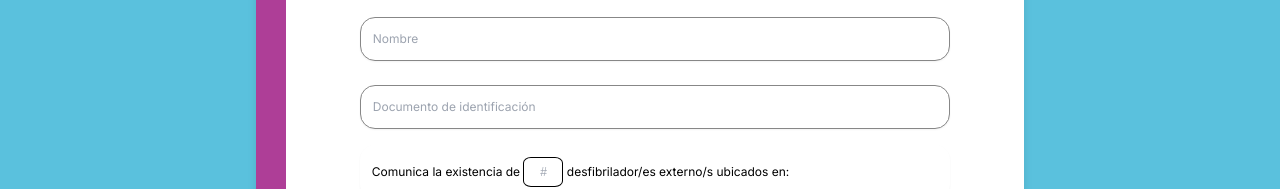
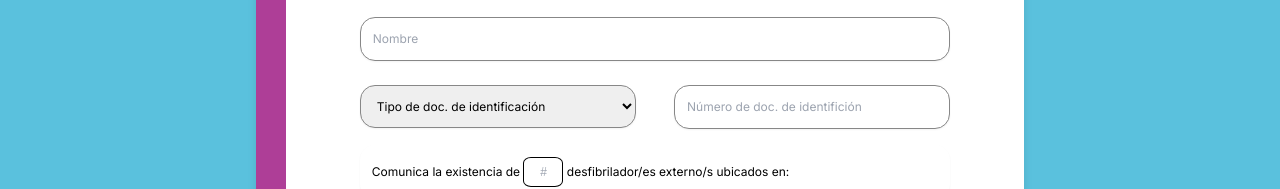
Before and after one commit to jior1626/dea_frontend, a Next.js app: page /anexo2 in a window 1280 px wide. Shown: the part 386-575 px from the top of the page. Built offline with nearby package versions, Linux system fonts and the light colour scheme.

Commit message:
Correcciones de campos anexo2, anexo2pagina1

```diff
--- a/app/anexo2/anexo2.css
+++ b/app/anexo2/anexo2.css
@@ -94,7 +94,23 @@ main {
   padding: 0 19px;
   color: #000;
 }
+.bloqueColumn{
+  display: flex;
+  justify-content: space-between;
+  width: 100%;
+  padding: 0 19px;
+}
+.bloque2 {
+  width: 100%;
+  padding-right: 19px;
+  text-align: left;
+}
 
+.bloque3 {
+  width: 100%;
+  padding-left: 19px;
+  text-align: left;
+}
 .inputForm {
   margin-top: 0.5rem;
   margin-bottom:0.5rem ;
@@ -182,7 +198,9 @@ main {
     justify-content: left;
     padding: 30px 10%;
   }
-
+  .bloqueColumn{
+    padding: 0 10%;
+  }
   .tituloanexo {
     color: #000;
     font-size: 18px;
--- a/app/anexo2/page.tsx
+++ b/app/anexo2/page.tsx
@@ -5,8 +5,14 @@ import Footer from "../components/Footer";
 import "./anexo2.css";
 import { useRouter } from "next/navigation";
 import React, { useState } from "react";
-import { EyeSlash, Eye, ChevronLeft, User, HomeOut} from "../components/iconos";
-import {InstruccionesInstalacion} from "../components/modals";
+import {
+  EyeSlash,
+  Eye,
+  ChevronLeft,
+  User,
+  HomeOut,
+} from "../components/iconos";
+import { InstruccionesInstalacion } from "../components/modals";
 
 export default function Options() {
   const router = useRouter();
@@ -35,6 +41,8 @@ export default function Options() {
   // Estados para cada uno de los campos del formulario y para los errores
   const [nombreCompleto, setNombreCompleto] = useState("");
   const [documentoIdentificacion, setDocumentoIdentificacion] = useState("");
+  const [tipodocumentoIdentificacion, setTipodocumentoIdentificacion] =
+    useState("");
   const [existenciaDesfibriladores, setExistenciaDesfibriladores] =
     useState("1");
   const [nombreSitio, setNombreSitio] = useState("");
@@ -45,20 +53,21 @@ export default function Options() {
   // Función para validar todos los campos antes de navegar
   const validateFields = () => {
     const newErrors = [];
-    if (nombreCompleto.length < 6)
+    if (nombreCompleto.length < 1)
       newErrors.push("El nombre completo es obligatorio.");
-    if (
-      documentoIdentificacion.length < 8
-    ) {
+    if (documentoIdentificacion.length < 7 && documentoIdentificacion.length > 10 ) {
       newErrors.push("El documento de identificación debe tener  dígitos.");
+    }
+    if (!tipodocumentoIdentificacion.trim()) {
+      newErrors.push("El tipo de documento es obligatorio.");
     }
     if (existenciaDesfibriladores.length < 1) {
       newErrors.push("Debe indicar la cantidad de desfibriladores.");
     }
-    if (nombreSitio.length < 4) {
+    if (nombreSitio.length < 1) {
       newErrors.push("El nombre del sitio es obligatorio.");
     }
-    if (direccion.length < 5) {
+    if (direccion.length < 1) {
       newErrors.push("La dirección es obligatoria.");
     }
     if (codigoPostal.length < 4 || !/^\d{5}$/.test(codigoPostal)) {
@@ -91,7 +100,9 @@ export default function Options() {
     <main className="flex-container">
       <Header />
       <div className="iconos">
-        <a href="options"><ChevronLeft /></a>
+        <a href="options">
+          <ChevronLeft />
+        </a>
         <User />
       </div>
       <div className="contenedor">
@@ -121,33 +132,57 @@ export default function Options() {
           )}
         </div>
 
-        <div className="bloque">
-          <input
-            type="number"
-            inputmode="numeric"
-            className="inputForm"
-            placeholder="Documento de identificación"
-            onKeyDown={handleKeyDown}
-            onChange={(e) => setDocumentoIdentificacion(e.target.value)}
-            value={documentoIdentificacion}
+        <div className="bloqueColumn">
+          <div className="bloque2">
+            <select
+              id="numeroidentificacion"
+              className="inputForm"
+              onChange={(e) => setTipodocumentoIdentificacion(e.target.value)}
+            >
+              <option value="Cedula">Tipo de doc. de identificación</option>
+              <option value="Cedula">Tarjeta de Identidad</option>
+              <option value="Pasaporte">Cedula de Ciudadanía</option>
+              <option value="Cedula">Cedula de Extranjería</option>
+              <option value="Cedula">Registro Civil</option>
+              <option value="Cedula">Pasaporte</option>
+              <option value="Cedula">Permiso Especial de Permanencia</option>
+              <option value="Cedula">Documento Extranjero</option>
+              <option value="Cedula">Sin Documento</option>
+            </select>
+            {errores.includes("El tipo de documento es obligatorio.") && (
+              <p className="textRed">El tipo de documento es obligatorio.</p>
+            )}
+          </div>
 
-          />
-          {/* Mensaje de error para el documento de identificación, si existe */}
-          {errores.includes(
-            "El documento de identificación debe tener  dígitos."
-          ) && (
-            <p className="textRed">
-              El documento de identificación debe tener  dígitos.
-            </p>
-          )}
+          <div className="bloque3">
+            <input
+              type="number"
+              id="documentoidentificacion"
+              placeholder="Número de doc. de identifición"
+              className="inputForm"
+              onKeyDown={handleKeyDown}
+              onChange={(e) => setDocumentoIdentificacion(e.target.value)}
+            />
+            {errores.includes("El documento es obligatorio.") && (
+              <p className="textRed">El documento es obligatorio.</p>
+            )}
+          </div>
         </div>
 
         <div className="bloque">
-
-          <div >
-          <p className="inputFormP">
-            Comunica la existencia de  <input type="text" placeholder="#" inputmode="numeric" pattern="[0-9]*" className="numberDesfribiladores" name="numero_desfibriladores" /> desfibrilador/es externo/s ubicados en:
-          </p>
+          <div>
+            <p className="inputFormP">
+              Comunica la existencia de{" "}
+              <input
+                type="text"
+                placeholder="#"
+                inputmode="numeric"
+                pattern="[0-9]*"
+                className="numberDesfribiladores"
+                name="numero_desfibriladores"
+              />{" "}
+              desfibrilador/es externo/s ubicados en:
+            </p>
           </div>
 
           <input
@@ -185,9 +220,7 @@ export default function Options() {
           />
           {/* Mensaje de error para el código postal, si existe */}
           {errores.includes("El código postal debe tener 5 dígitos.") && (
-            <p className="textRed">
-              El código postal debe tener 5 dígitos.
-            </p>
+            <p className="textRed">El código postal debe tener 5 dígitos.</p>
           )}
         </div>
 
--- a/app/anexo2pagina1/anexo2pagina1.css
+++ b/app/anexo2pagina1/anexo2pagina1.css
@@ -84,7 +84,7 @@
   }
 
   .inputForm {
-    margin-top: 1rem;
+    margin-bottom: 1rem;
     width: 100%;
     padding: 0.75rem;
     border-radius: 15px;
@@ -94,6 +94,17 @@
     font-size: 12px;
   }
 
+  .inputForm1 {
+    margin-bottom: 1rem;
+    margin-top: 2rem;
+    width: 100%;
+    padding: 0.75rem;
+    border-radius: 15px;
+    box-shadow: 0 1px 2px 0 rgba(0, 0, 0, 0.05);
+    border: 1px solid #878787;
+    color: #000;
+    font-size: 12px;
+  }
 
   .btn-sesenta {
     width: 60%;
--- a/app/anexo2pagina1/page.tsx
+++ b/app/anexo2pagina1/page.tsx
@@ -111,13 +111,13 @@ export default function Options() {
         <div className="bloque">
           <select
             name="department"
-            className="inputForm"
+            className="inputForm1"
             placeholder="Selecciona un departamento"
             onChange={(e) => setSelectedDepartment(e.target.value)}
             value={selectedDepartment}
           >
             <option value="" disabled>
-              Selecciona un departamento
+              Departamento
             </option>
             {allDepartments.map((department) => (
               <option key={department} value={department}>
@@ -139,7 +139,7 @@ export default function Options() {
             value={dea_ciudadmunicipio}
           >
             <option value="" disabled>
-              Selecciona una ciudad
+              Ciudad o municipio
             </option>
             {filteredCities.map((city) => (
               <option key={city} value={city}>
@@ -161,7 +161,7 @@ export default function Options() {
             className="inputForm"
             onChange={(e) => setdea_tipodeclaracion(e.target.value)}
           >
-            <option>Selecciona</option>
+            <option value="" disabled>Selecciona</option>
             <option value="Permanente">Permanente</option>
             <option value="Retirada">Retirada</option>
             <option value="Temporal">Temporal</option>
@@ -182,7 +182,7 @@ export default function Options() {
             className="inputForm"
             onChange={(e) => setdea_tipoinstalacion(e.target.value)}
           >
-            <option>Selecciona</option>
+            <option value="" disabled>Selecciona</option>
             <option value="Obligatoria">Obligatoria</option>
             <option value="Voluntaria">Voluntaria</option>
           </select>
```
